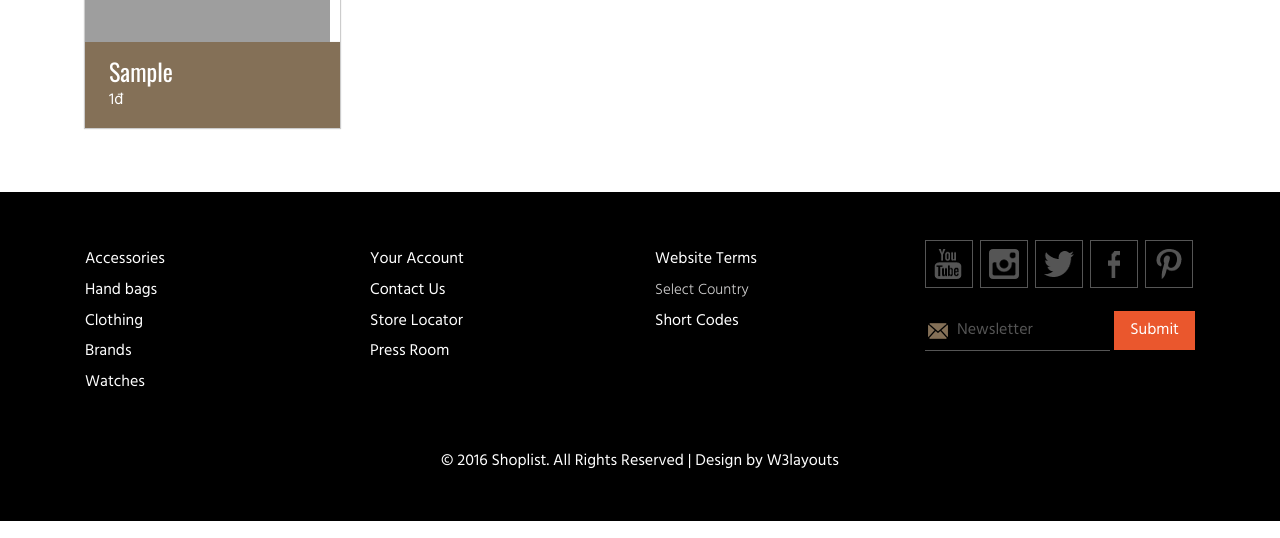
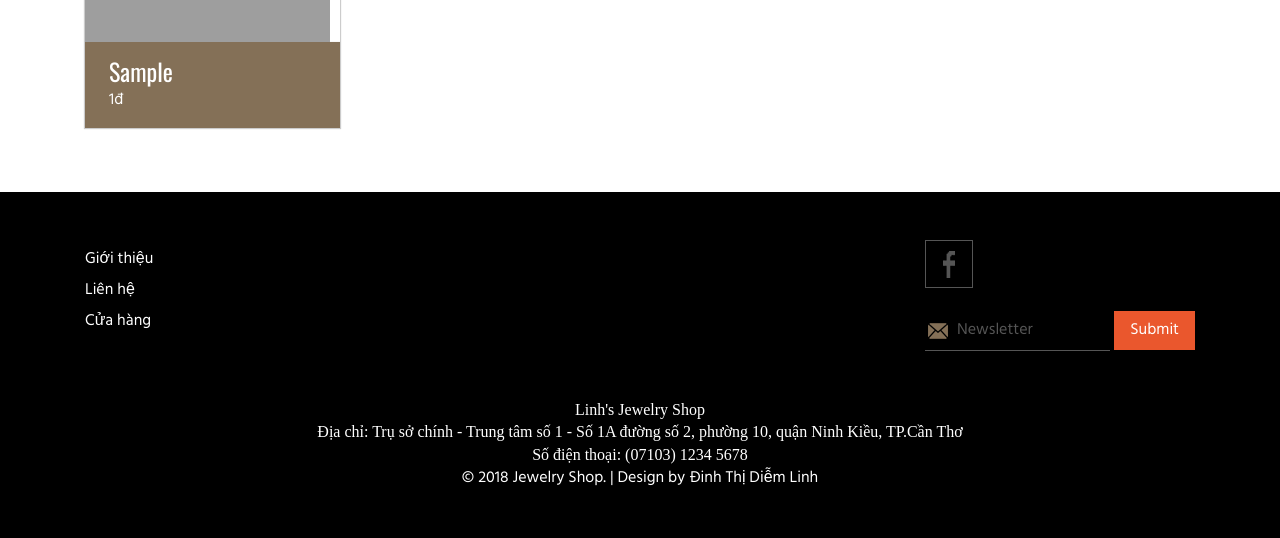
Before and after one commit to salingun/cuahangtrangsuc-webnienluan, a PHP site: page / in a window 1280 px wide. Shown: the part 1318-1856 px from the top of the page. Run offline with PHP 8.4, Linux system fonts and the light colour scheme; tables that the repository leaves empty hold one stand-in row (values such as "Sample post"); grey boxes are pictures that could not be loaded.

Commit message:
giao dien

```diff
--- a/classes/class.giohang.php
+++ b/classes/class.giohang.php
@@ -27,14 +27,26 @@ class Giohang {
 
     }
     function dathang($masp, $soluong){
+        $spClass = new Sanpham();
+        $sp = $spClass->hienthi1SP($masp);
+        $soluongkho = $sp['sp_soluong'];
+
         if(isset($_SESSION["'".$masp."'"])){
-            $_SESSION["'".$masp."'"]=$_SESSION["'".$masp."'"]+$soluong;
+            $soluong = $_SESSION["'".$masp."'"]+$soluong;
+            if($soluong>$soluongkho){
+                echo "<script>alert('".$sp['sp_ten']." chỉ tồn kho ".$sp['sp_soluong']."');</script>";
+                $soluong = $soluongkho;
+            }
         }
         else {
-            $_SESSION["'".$masp."'"]=$soluong;
+            if($soluong>$soluongkho){
+                echo "<script>alert('".$sp['sp_ten']." chỉ tồn kho ".$sp['sp_soluong']."');</script>";
+                $soluong = $soluongkho;
+            }
         }
+        $_SESSION["'".$masp."'"]=$soluong;
         echo "<meta   http-equiv='refresh' content='0, URL=?page=sanpham&action=index'/>";
-        echo "<script>alert('Sản phẩm đã thêm vào giỏ hàng')</script>";
+        echo "<script>alert('Đã thêm ".$soluong." ".$sp['sp_ten']." vào giỏ hàng')</script>";
     }
 
     function thanhtiensp($soluong,$dongia){
--- a/pages/footer.php
+++ b/pages/footer.php
@@ -2,44 +2,21 @@
     <div class="container">
         <div class="footer-main">
             <div class="ftr-grids-block">
-                <div class="col-md-3 footer-grid">
+
+                <div class="col-md-9 footer-grid">
                     <ul>
-                        <li><a href="product.html">Accessories</a></li>
-                        <li><a href="product.html">Hand bags</a></li>
-                        <li><a href="product.html">Clothing</a></li>
-                        <li><a href="product.html">Brands</a></li>
-                        <li><a href="product.html">Watches</a></li>
+                        <li><a href="index.php?page=thongtin&action=gioithieu">Giới thiệu</a></li>
+                        <li><a href="index.php?page=thongtin&action=gopy">Liên hệ</a></li>
+                        <li><a href="index.php?page=sanpham&action=index">Cửa hàng</a></li>
+
                     </ul>
                 </div>
-                <div class="col-md-3 footer-grid">
-                    <ul>
-                        <li><a href="login.html">Your Account</a></li>
-                        <li><a href="contact.html">Contact Us</a></li>
-                        <li><a href="product.html">Store Locator</a></li>
-                        <li><a href="pressroom.html">Press Room</a></li>
-                    </ul>
-                </div>
-                <div class="col-md-3 footer-grid">
-                    <ul>
-                        <li><a href="terms.html">Website Terms</a></li>
-                        <li><select class="country">
-                                <option value="select your location">Select Country</option>
-                                <option value="saab">Australia</option>
-                                <option value="fiat">Singapore</option>
-                                <option value="audi">London</option>
-                            </select>
 
-                        </li>
-                        <li><a href="shortcodes.html">Short Codes</a></li>
-                    </ul>
-                </div>
                 <div class="col-md-3 footer-grid-icon">
                     <ul>
-                        <li><a href="#"><span class="u-tub"> </span></a></li>
-                        <li><a href="#"><span class="instro"> </span></a></li>
-                        <li><a href="#"><span class="twitter"> </span></a></li>
-                        <li><a href="#"><span class="fb"> </span></a></li>
-                        <li><a href="#"><span class="print"> </span></a></li>
+
+                        <li><a href="https://www.facebook.com/dinhthidiemlinh"><span class="fb"> </span></a></li>
+
                     </ul>
                     <form>
                         <input class="email-ftr" type="text" value="Newsletter" onfocus="this.value = '';" onblur="if (this.value == '') {
@@ -51,7 +28,14 @@
                 <div class="clearfix"> </div>
             </div>
             <div class="copy-rights">
-                <p>© 2016 Shoplist. All Rights Reserved | Design by  <a href="http://w3layouts.com/" target="_blank">W3layouts</a> </p>
+                <p style="font-family: times new roman; text-align: center;"> Linh's Jewelry Shop
+<br>
+Địa chỉ: Trụ sở chính - Trung tâm số 1 - Số 1A đường số 2, phường 10, quận Ninh Kiều, TP.Cần Thơ
+<br>
+Số điện thoại: (07103) 1234 5678
+<br>
+</p>
+                <p>© 2018 Jewelry Shop. | Design by  Đinh Thị Diễm Linh </p>
             </div>
         </div>
     </div>
```
Also changed, not shown: dangky.php (+1 -34 lines), pages/giohang/giohang1.php (+4 -3 lines), pages/thanhvien/dangky.php (+2 -35 lines), pages/thongtin/gioithieu.php (+72 -7 lines), images/gioithieu.png (added), images/nengioithieu.jpg (added).
